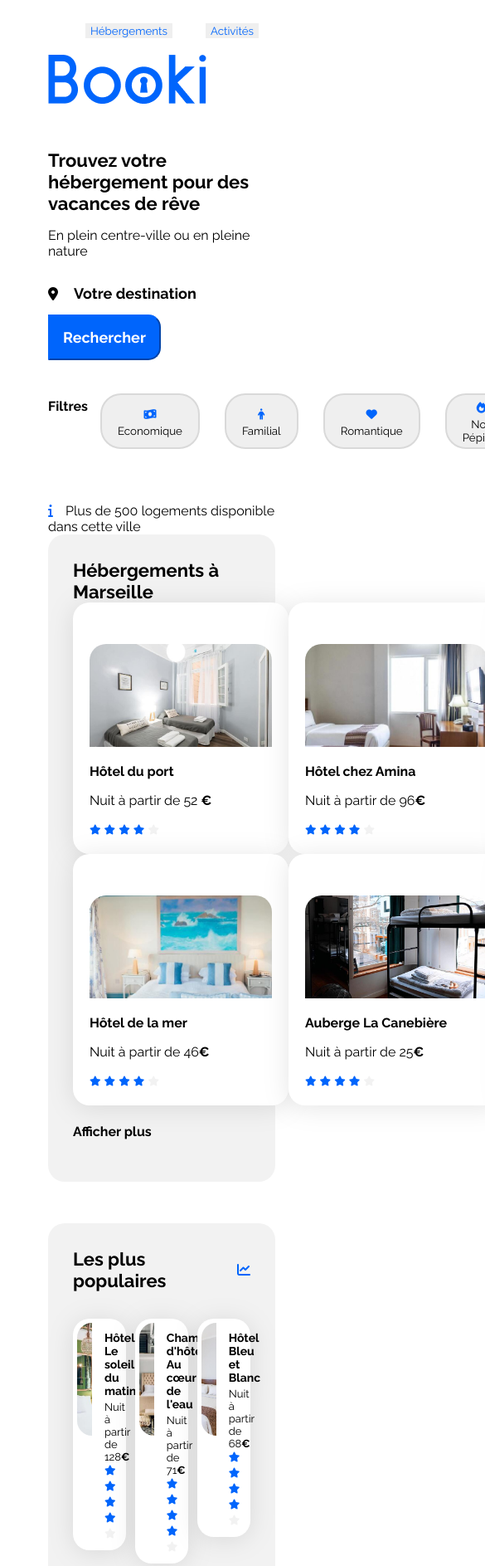
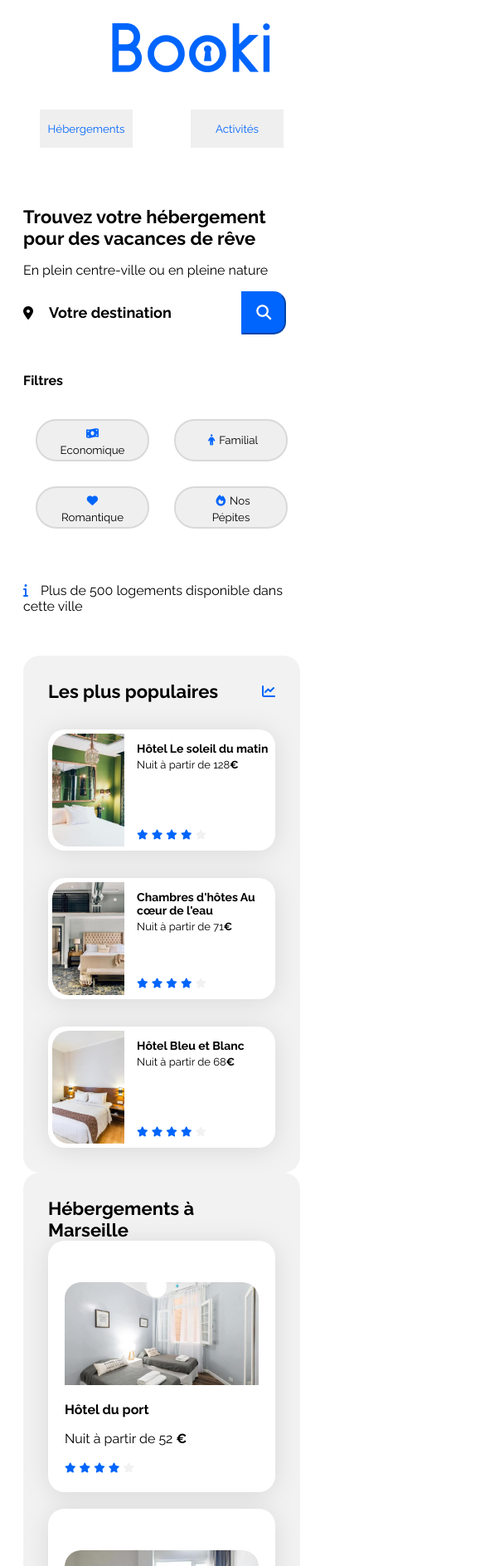
Before and after one commit to theoj8/MAIN-Theo-J, a plain HTML site: page site BOOKI/index.html in a window 390 px wide. Shown: the top 1887 px of the page at 83% size, 585 px wide, since content can reach past the window. Drawn offline with Linux system fonts and the light colour scheme.

Commit message:
responsive et final

```diff
--- a/site BOOKI/css/style.css
+++ b/site BOOKI/css/style.css
@@ -58,16 +58,20 @@ a {
     color: var(--main-bg-color)
 }
 
+header{
+    display: flex;
+    justify-content: space-between;
+    align-items: center;
+}
+
 .logo{
-    display: flex;
-    flex-direction: row;
     width: 20%;
 }
 
 .btn{
     display: flex;
-    flex-direction: row-reverse;
     color: #0065FC;
+    gap: 30px;
 }
 
 .btn-header{
@@ -113,6 +117,11 @@ a {
     border-bottom-right-radius: 15px;
     padding: 15px 16px 15px 16px;
     border-color: #0065FC;
+}
+
+.btn-rechercher .icon-btn{
+    display: none;
+    color: white;
 }
 
 .btn-rechercher:hover{
@@ -295,9 +304,138 @@ input::placeholder{
     .populaires-cards .card-subtitle {
         font-size: 13px;
     }
+
+    .logo{
+        width: 30%;
+    }
+
+    .activites {
+        width: 100%;
+        padding: 0;
+    }
+
+    .card-activites {
+        grid-template-columns: 200px 200px 200px 200px;
+        gap: 20px;
+    }
+
+    .card-activites .card {
+        width: 100%;
+    }
+
+    .card-activites img{
+        width: 100%;
+        max-height: 200px;
+    }
+
+    .footer-container {
+    grid-template-columns: repeat(3, 1fr);
+    gap: 20px;
+}
 }
 
 /* Small devices (phones, less than 768px) */
 @media (max-width: 767.98px) {
-    /* ... */
+    .main-container{
+        padding: 0 20px;
+    }
+
+    header{
+        display: flex;
+        flex-direction: column;
+        align-items: center;
+    }
+
+    .logo{
+        width: 120px;
+        margin: 20px 0;
+    }
+
+    .btn{
+        display: flex;
+        width: 100%;
+    }
+
+    .btn-header{
+        width: 50%;
+        text-align: center;
+        padding: 15px 0;
+    }
+
+    .text-btn{
+        display: none;
+    }
+
+    .btn-rechercher .icon-btn{
+        display: block;
+        font-size: 18px;
+        color: white;
+    }
+
+    .filtres{
+        display: flex;
+        flex-direction: column;
+        align-items: flex-start;
+    }
+
+    .filtres h2{
+        margin-bottom: 15px;
+    }
+
+    .filtres-container{
+        display: grid;
+        grid-template-columns: 1fr 1fr;
+    }
+
+    .hebergements-and-populaires{
+        flex-direction: column;
+    }
+
+    .populaires{
+        order: 1;
+    }
+
+    .hebergements{
+        order: 2;
+    }
+
+    .hebergements, .populaires{
+        width: 100%;
+    }
+
+    .card-hebergements{
+        grid-template-columns: 1fr;
+        gap: 20px;
+    }
+
+    .populaires-cards{
+        flex-direction: column;
+    }
+
+    .populaires-cards a{
+        width: 100%;
+    }
+
+    .activites{
+        width: 100%;
+        padding: 0;
+    }
+
+    .card-activites{
+        grid-template-columns: 1fr;
+        gap: 20px;
+    }
+
+    .card-activites .card{
+        width: 100%;
+    }
+
+    .card-activites img{
+        height: 200px;
+    }
+
+    .footer-container{
+        grid-template-columns: 1fr;
+        gap: 30px;
+    }
 }
--- a/site BOOKI/index.html
+++ b/site BOOKI/index.html
@@ -13,15 +13,14 @@
     <link rel="stylesheet" href="./css/style.css">
     <script src="https://kit.fontawesome.com/58212f01cf.js" crossorigin="anonymous"></script>
 </head>
-
 <body>
     <div class="main-container">
         <header>
+            <div class="logo"><a href="index.html"><img src="./images/Logo/Booki.png" alt="logo Booki"></a></div>
             <div class="btn">
+                <button class="btn-header"><a href="index.html">Hébergements</a></button>
                 <button class="btn-header"><a href="index.html">Activités</a></button>
-                <button class="btn-header"><a href="index.html">Hébergements</a></button>
             </div>
-            <div class="logo"><a href="index.html"><img src="./images/Logo/Booki.png" alt="logo Booki"></a></div>
         </header>
     <div class="rechercher-and-filtres">
         <h2 class="section-title">Trouvez votre hébergement pour des vacances de rêve</h2>
@@ -30,15 +29,20 @@
             <form method="get" action="">
                     <i class="fa-solid fa-location-dot"></i>
                     <input class="form-rechercher" type="text" name="Rechercher" id="rechercher" placeholder="Votre destination">
-                <input class="btn-rechercher" type="submit" value="Rechercher">
+                <button class="btn-rechercher">
+                    <span class="text-btn">Rechercher</span>
+                    <i class="fa-solid fa-magnifying-glass icon-btn"></i>
+                </button>
             </form>
         </section>
         <section class="filtres">
             <h4>Filtres</h4>
+            <div class="filtres-container">
             <button class="btn-filtres"><i class="fa-solid fa-money-bill-wave"></i><a href="">Economique</a></button>
             <button class="btn-filtres"><i class="fa-solid fa-person"></i><a href="">Familial</a></button>
             <button class="btn-filtres"><i class="fa-solid fa-heart"></i><a href="">Romantique</a></button>
             <button class="btn-filtres"><i class="fa-solid fa-fire"></i><a href="">Nos Pépites</a></button>
+            </div>
         </section>
         <section class="info">
         <i class="fa-solid fa-info"></i><span class="p-info">Plus de 500 logements disponible dans cette ville</span>
```
